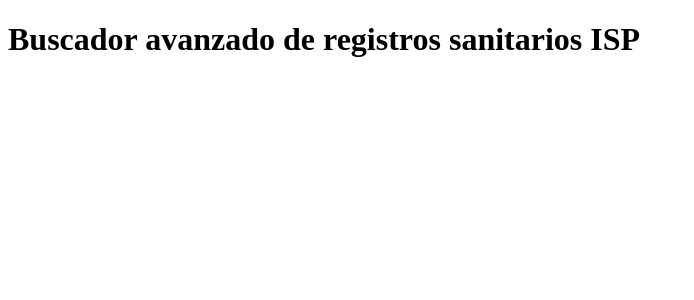
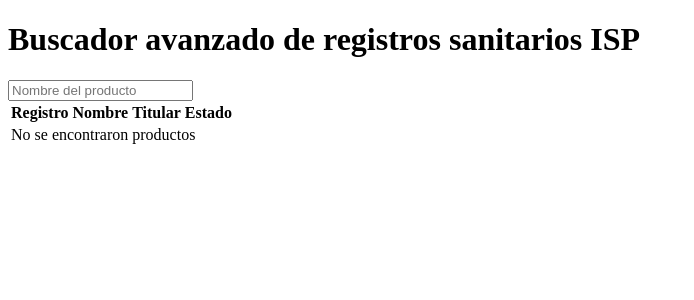
Before and after one commit to yesminalina/ispch-advanced-search, a Django app: page / in a window 1280 px wide. Shown: the top 300 px of the page, without its empty margins (0-694 px from the left). Run offline with Django 5.2, Linux system fonts and the light colour scheme; data that the repository does not hold is empty.

Commit message:
add: live product search by name (htmx)
Wire the search input to the view end-to-end: filter Product by
nombre__icontains and return the results partial on HX-Request,
or the full page otherwise.

```diff
--- /dev/null
+++ b/registros/templates/registros/partials/results.html
@@ -0,0 +1,22 @@
+<table>
+    <thead>
+        <th>Registro</th>
+        <th>Nombre</th>
+        <th>Titular</th>
+        <th>Estado</th>
+    </thead>
+    <tbody>
+        {% for product in products %}
+        <tr>
+            <td>{{ product.registro }}</td>
+            <td>{{ product.nombre }}</td>
+            <td>{{ product.titular }}</td>
+            <td>{{ product.estado }}</td>
+        </tr>
+        {% empty %}
+        <tr>
+            <td colspan="4">No se encontraron productos</td>
+        </tr>
+        {% endfor %}
+    </tbody>
+</table>
--- a/registros/templates/registros/search.html
+++ b/registros/templates/registros/search.html
@@ -4,12 +4,17 @@
 
 {% block content %}
 <h1>Buscador avanzado de registros sanitarios ISP</h1>
-<form>
-    {# pendiente #}
-</form>
+<input
+    type="text"
+    name="name"
+    placeholder="Nombre del producto"
+    hx-get="{% url 'registros:search' %}"
+    hx-trigger="keyup changed delay:300ms"
+    hx-target="#results"
+>
 
-<div id="resultados">
-    {# Aquí aparecerán los resultados #}
+<div id="results">
+    {% include "registros/partials/results.html" %}
 </div>
 
 {% endblock %}
--- a/registros/views.py
+++ b/registros/views.py
@@ -1,4 +1,14 @@
 from django.shortcuts import render
+from .models import Product
 
 def search(request):
-    return render(request, "registros/search.html")
+    name = request.GET.get("name", "")
+    products = Product.objects.all()
+
+    if name:
+        products = products.filter(nombre__icontains=name)
+
+    if request.headers.get("HX-Request") == "true":
+        return render(request, "registros/partials/results.html", {"products": products})
+
+    return render(request, "registros/search.html", {"products": products})
```
